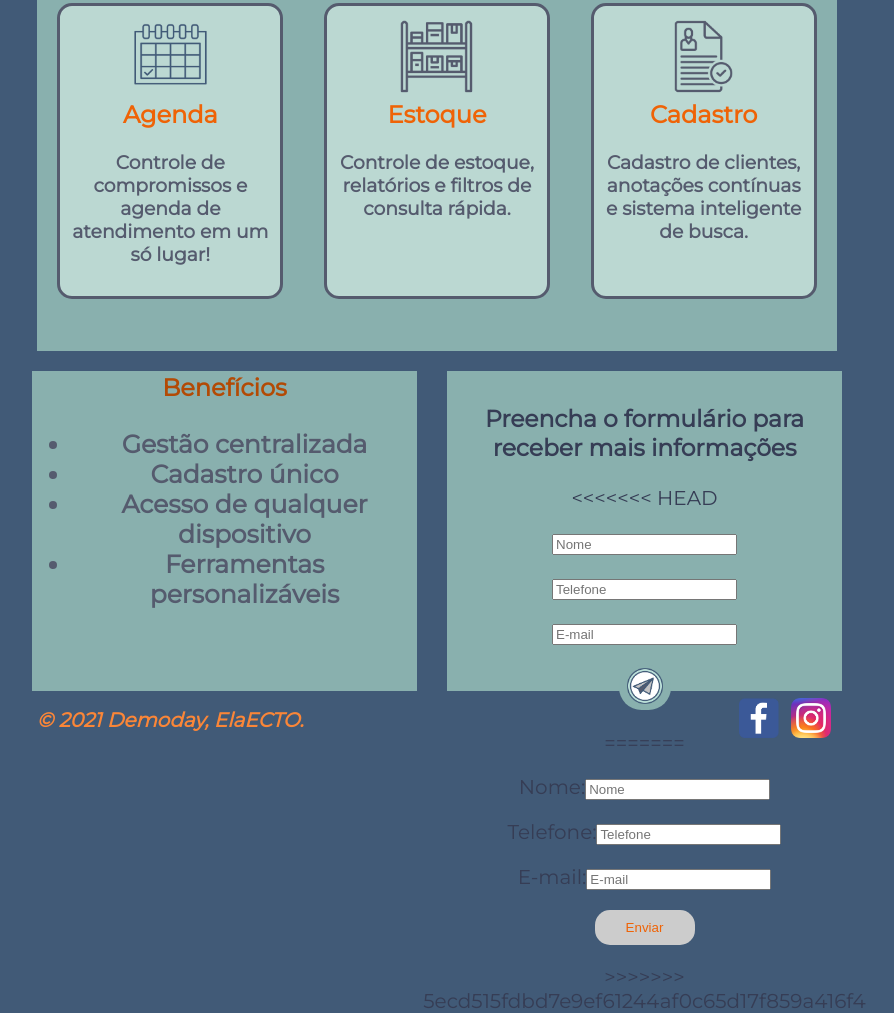
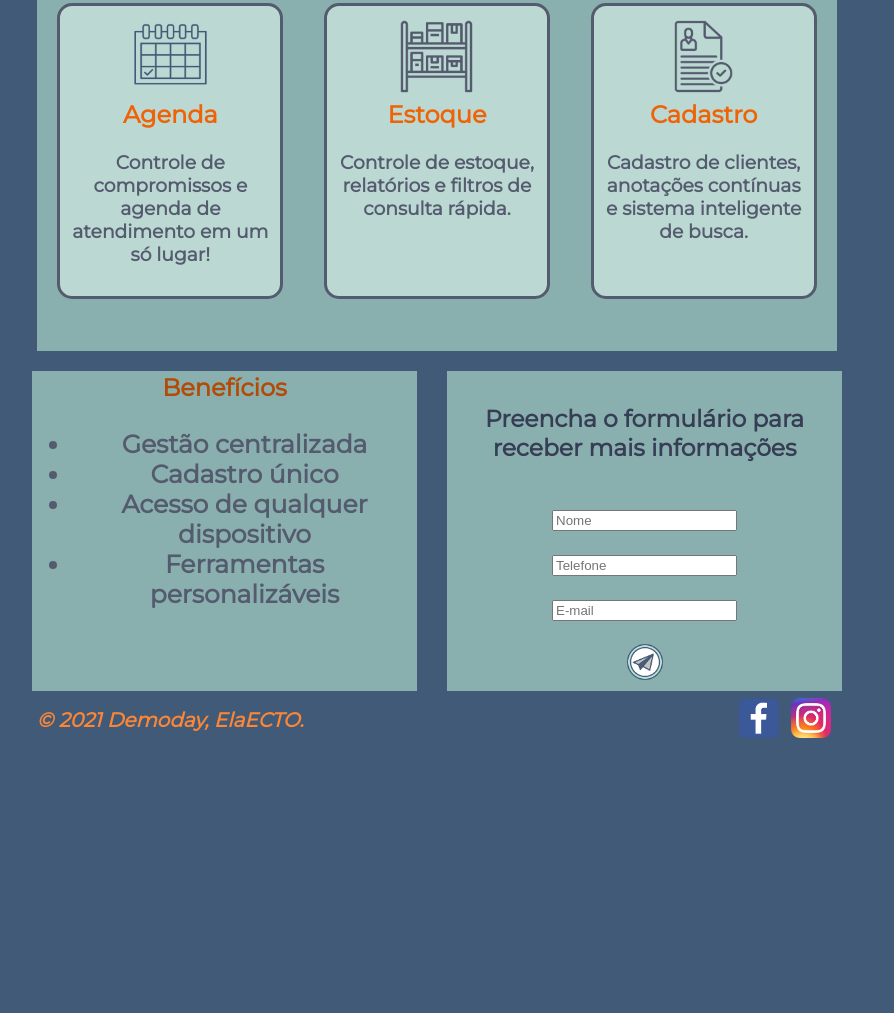
Before and after one commit to evelynmartins/Projeto-Ela-CTO, a plain HTML site: page index.html in a window 1280 px wide. Shown: the part 889-1902 px from the top of the page, without its empty margins (203-1097 px from the left). After the commit the page ends 1637 px from the top, so only its background shows below. Drawn offline with Linux system fonts and the light colour scheme.

Commit message:
editar beneficios e inf

```diff
--- a/index.html
+++ b/index.html
@@ -102,20 +102,11 @@
             <div id="contato">
                 <h3>Preencha o formulário para receber mais informações</h3>
 
-<<<<<<< HEAD
                 <form id="info">
                     <p><input class="nome" type="nome" placeholder="Nome" ></p>
                     <p><input class="telefone" type="number" placeholder="Telefone" ></p>
                     <p><input class="email" type="email" placeholder="E-mail" ></p>
                     <p><button type="submit">  <img src= "imagens/botaoEnviar.png" height="auto" width="40" alt="logo"></button></p>
-=======
-                <form id=info class="formulario" method="post">
-
-                    <p><label for="nome">Nome:</label><input type="nome" placeholder="Nome"></p>
-                    <p><label for="telefone">Telefone:</label><input type="number" placeholder="Telefone"></p>
-                    <p><label for="email">E-mail:</label><input type="email" placeholder="E-mail" ></p>
-                    <p><input type="submit" name="acao" value="Enviar"></p>
->>>>>>> 5ecd515fdbd7e9ef61244af0c65d17f859a416f4
                 </form>
             </div>
 
```
